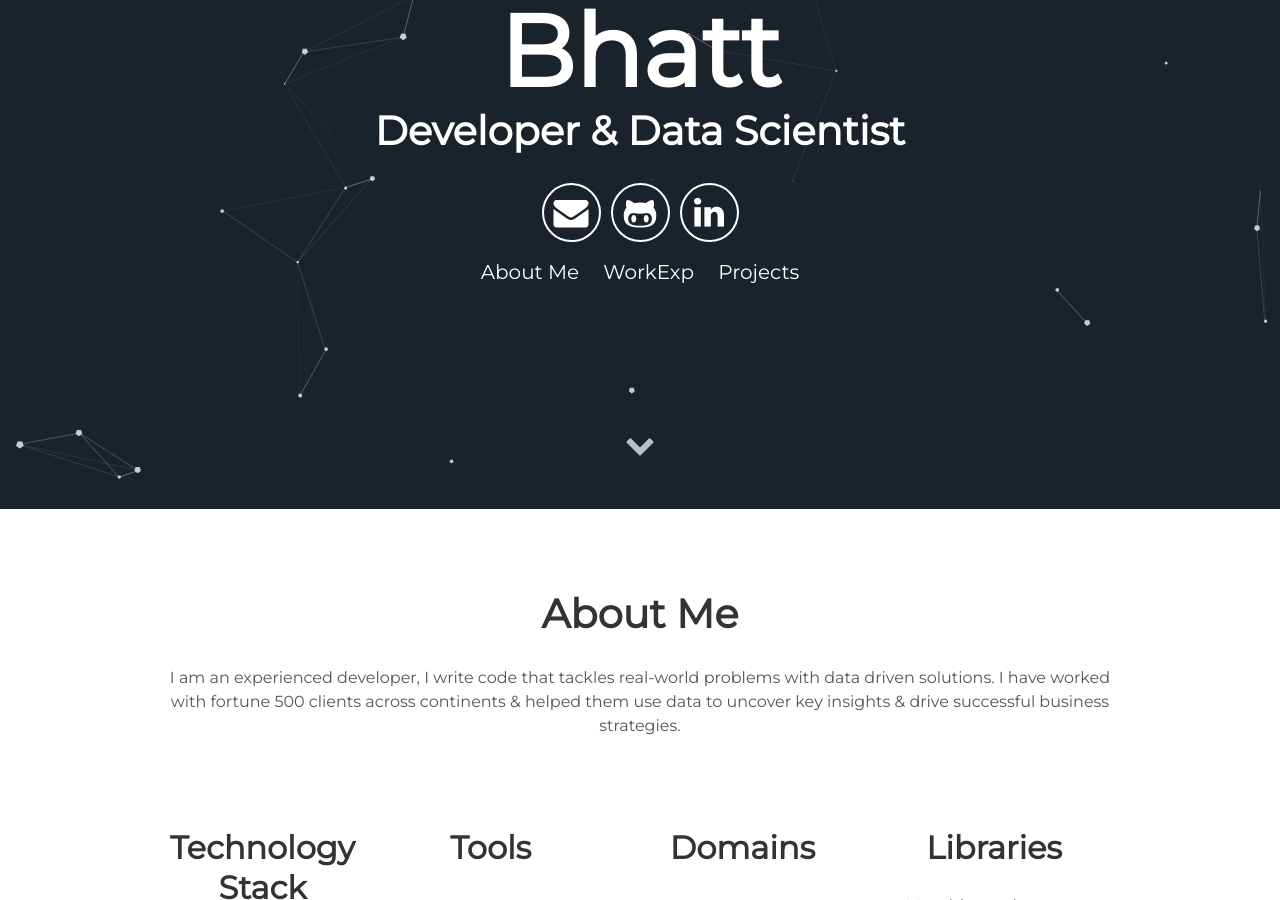
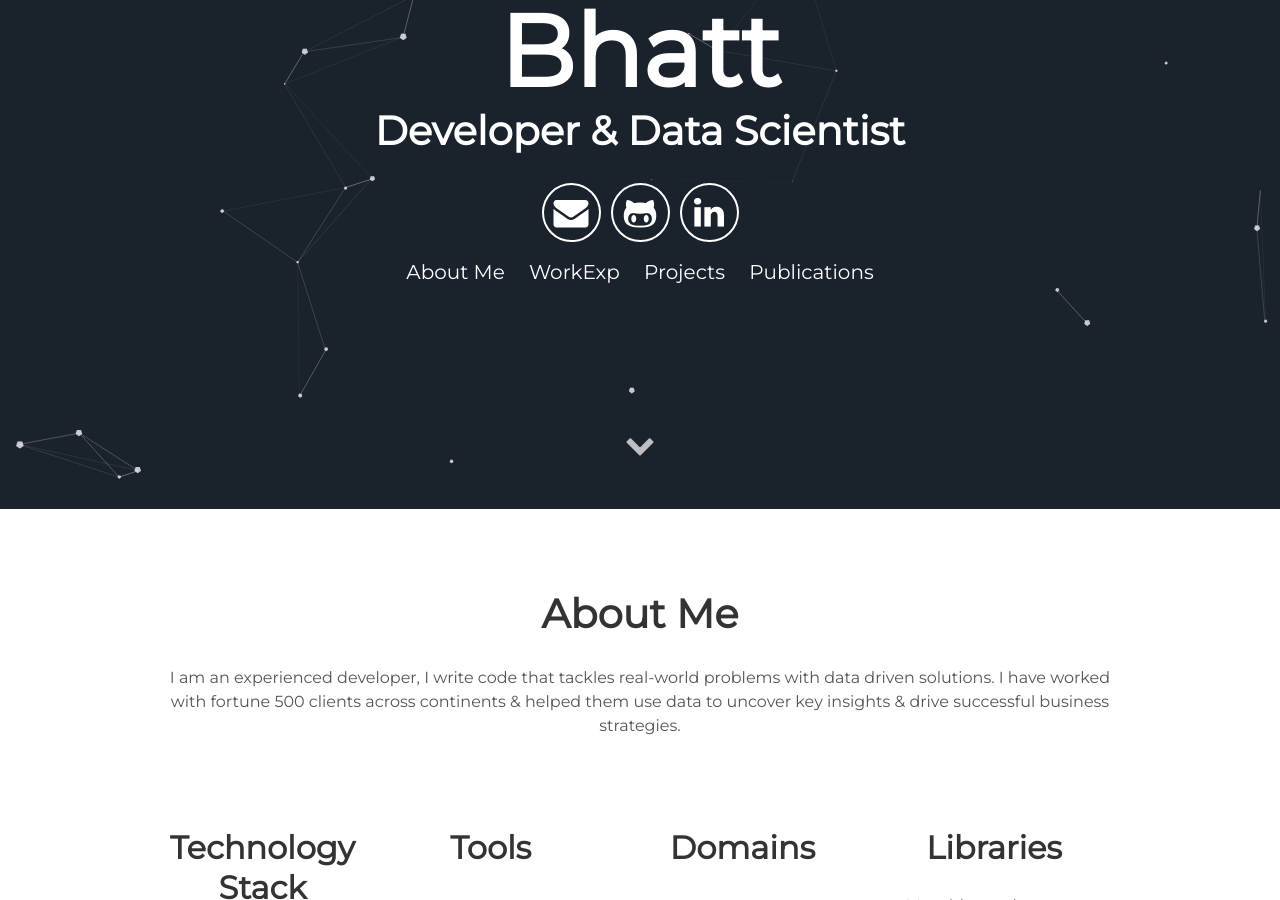
Before and after one commit to rishabhbhatt009/rishabhbhatt009.github.io, a Jekyll site: the page built from index.html, in a window 1280 px wide and 900 px high, scrolled down 391 px. Built offline with Jekyll 4.4.1, drawn with Linux system fonts in a browser that asks for light colours.

Commit message:
made changes3

```diff
--- a/_includes/header.html
+++ b/_includes/header.html
@@ -13,8 +13,9 @@
       </div>
       <div class="header-links">
         <a class="link" href="#about" data-scroll>About Me</a>
-        <a class="link" href="#projects" data-scroll>WorkExp</a>
+        <a class="link" href="#projects2" data-scroll>WorkExp</a>
         <a class="link" href="#projects" data-scroll>Projects</a>
+        <a class="link" href="#projects" data-scroll>Publications</a>
       </div>
   </div>
   <a class="down" href="#about" data-scroll><i class="icon fa fa-chevron-down" aria-hidden="true"></i></a>
```
